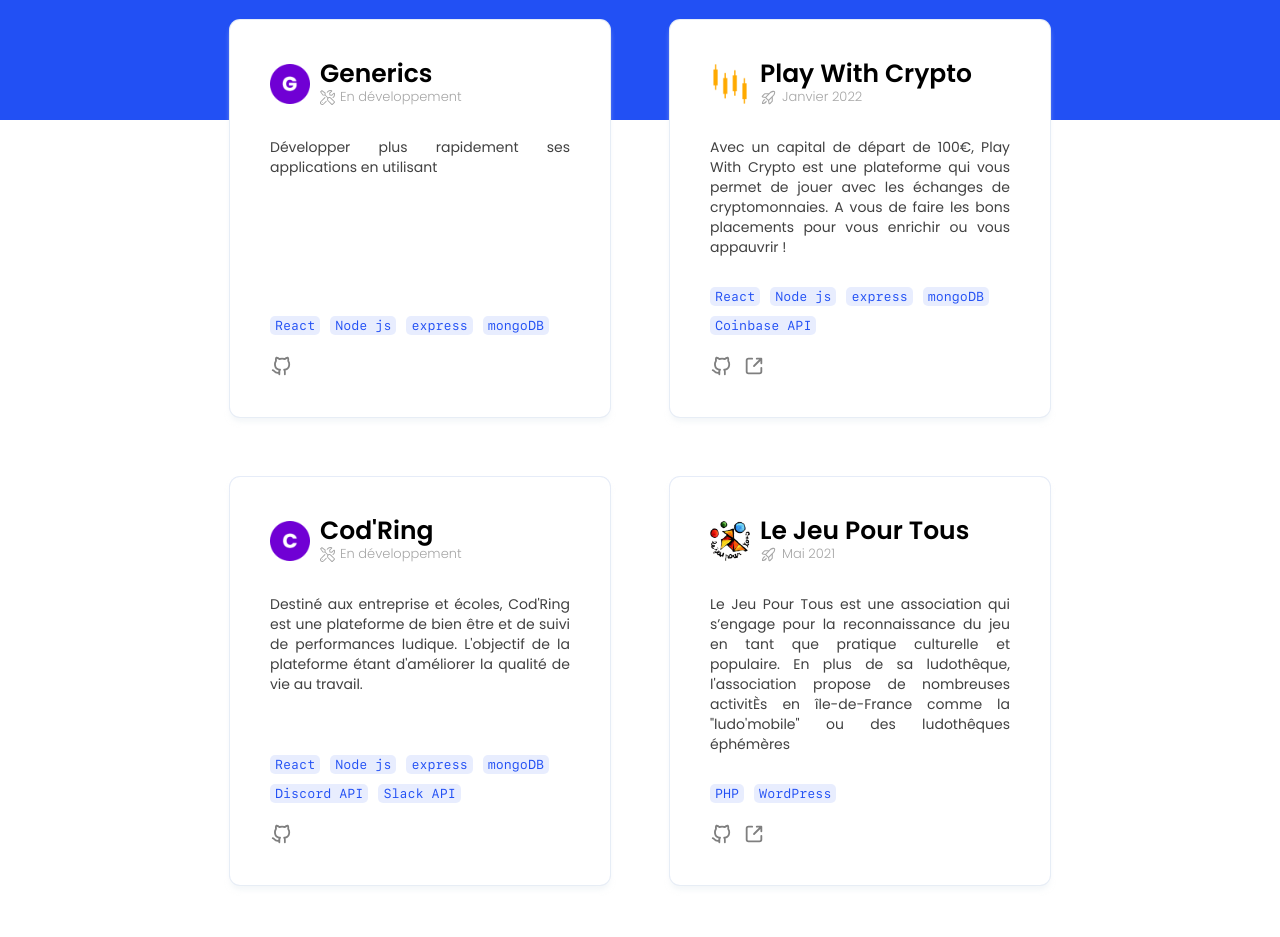
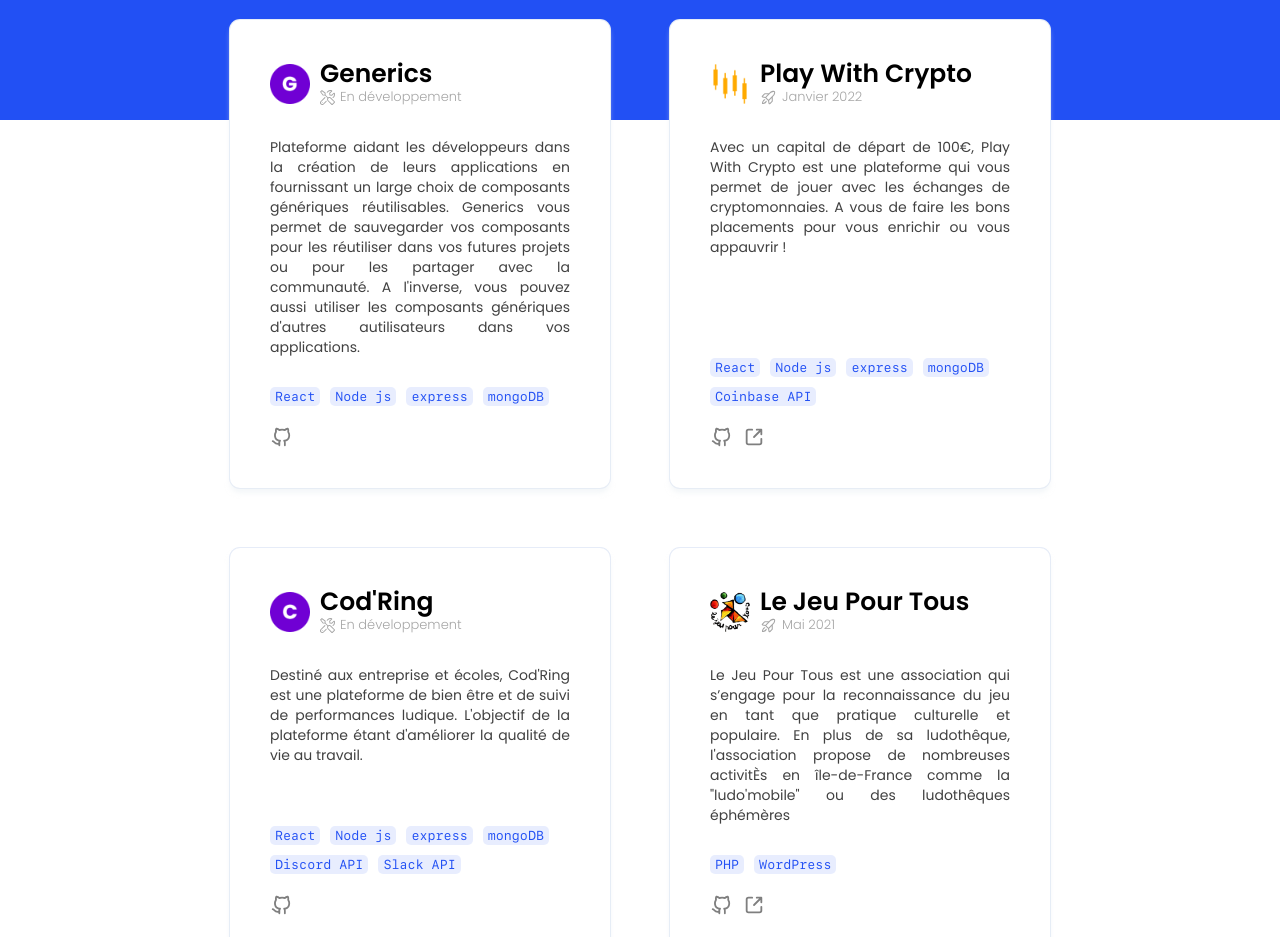
Before and after one commit to ugo-prenat/portfolio, a React (Create React App) app: page / in a window 1280 px wide. Shown: the part 1360-2297 px from the top of the page. Built offline with nearby package versions, Linux system fonts and the light colour scheme.

Commit message:
add description

```diff
--- a/src/data/projects.data.js
+++ b/src/data/projects.data.js
@@ -81,7 +81,7 @@ export const projects = [
   {
     id: 7,
     title: 'Generics',
-    description: " Développer plus rapidement ses applications en utilisant ",
+    description: "Plateforme aidant les développeurs dans la création de leurs applications en fournissant un large choix de composants génériques réutilisables. Generics vous permet de sauvegarder vos composants pour les réutiliser dans vos futures projets ou pour les partager avec la communauté. A l'inverse, vous pouvez aussi utiliser les composants génériques d'autres autilisateurs dans vos applications.",
     githubLink: 'https://github.com/ugo-prenat/generics',
     projectLink: undefined,
     technologies: ['React', 'Node js', 'express', 'mongoDB'],
```
